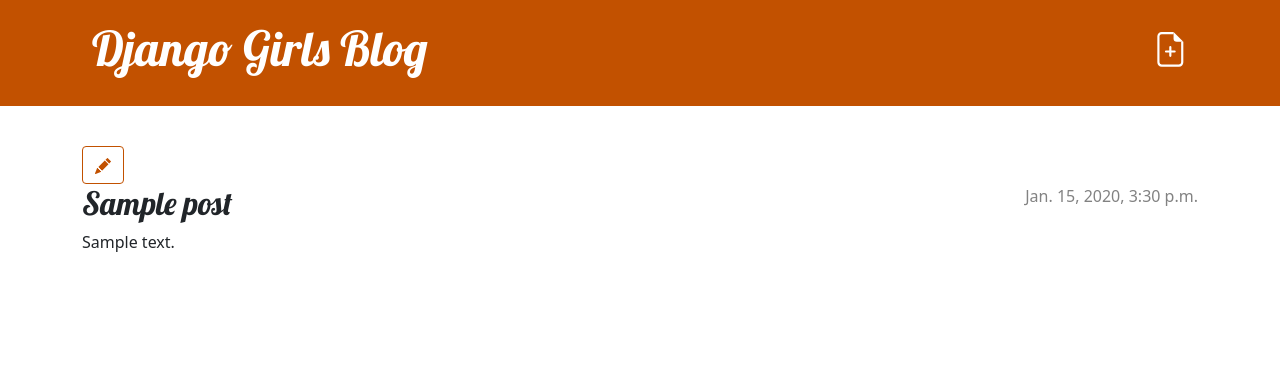
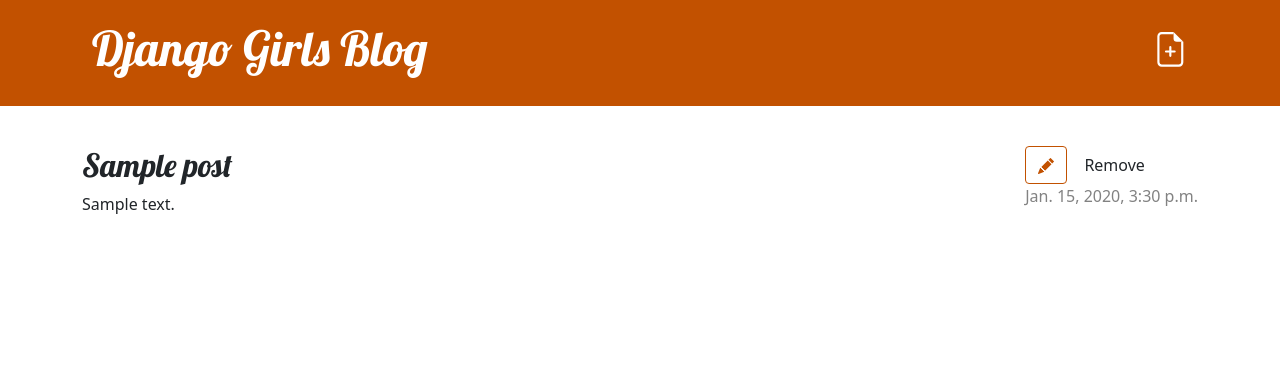
Before and after one commit to HarshaVTomy/my-first-blog, a Django app: page /post/1/ in a window 1280 px wide. Shown: the top 366 px of the page. Run offline with Django 3.2, Linux system fonts and the light colour scheme; a user stored in the database is signed in; tables that the repository leaves empty hold one stand-in row (values such as "Sample post").

Commit message:
Added views to create/edit blog post inside the site

```diff
--- a/blog/templates/blog/base.html
+++ b/blog/templates/blog/base.html
@@ -11,6 +11,7 @@
         <header class="page-header">
             <div class="container">
                 {% if user.is_authenticated %}
+                <a href="{% url 'post_draft_list' %}" class="top-menu"><span class="glyphicon glyphicon-edit"></span></a>
                 <a href="{% url 'post_new' %}" class="top-menu">
                     {% include './icons/file-earmark-plus.svg' %}
                 </a>
--- a/blog/templates/blog/post_detail.html
+++ b/blog/templates/blog/post_detail.html
@@ -1,19 +1,26 @@
 {% extends 'blog/base.html' %}
 
 {% block content %}
-<aside class="actions">
-    {% if user.is_authenticated %}
-    <a class="btn btn-secondary" href="{% url 'post_edit' pk=post.pk %}">
-      {% include './icons/pencil-fill.svg' %}
-    </a>
-    {% endif %}
-</aside>
     <article class="post">
+        <aside class="actions">
+        {% if user.is_authenticated %}
+            <a class="btn btn-secondary" href="{% url 'post_edit' pk=post.pk %}">
+                 {% include './icons/pencil-fill.svg' %}
+
+            </a>
+            <a class="btn btn-default" href="{% url 'post_remove' pk=post.pk %}"><span class="glyphicon glyphicon-remove"> Remove</span></a>
+
+        {% endif %}
         {% if post.published_date %}
-            <time class="date">
-                {{ post.published_date }}
-            </time>
+               <div class="date">
+                 {{ post.published_date }}
+               </div>
+        {% else %}
+              <a class="btn btn-default" href="{% url 'post_publish' pk=post.pk %}">Publish</a>
         {% endif %}
+        </aside>
+
+
         <h2>{{ post.title }}</h2>
         <p>{{ post.text|linebreaksbr }}</p>
     </article>
--- a/blog/urls.py
+++ b/blog/urls.py
@@ -6,4 +6,7 @@
     path('post/<int:pk>/', views.post_detail, name='post_detail'),
     path('post/new/', views.post_new, name='post_new'),
     path('post/<int:pk>/edit/', views.post_edit, name='post_edit'),
+    path('drafts/', views.post_draft_list, name='post_draft_list'),
+    path('post/<int:pk>/publish/', views.post_publish, name='post_publish'),
+    path('post/<int:pk>/remove/', views.post_remove, name='post_remove'),
 ]
--- a/blog/views.py
+++ b/blog/views.py
@@ -20,6 +20,7 @@
         if form.is_valid():
             post = form.save(commit=False)
             post.author = request.user
+
             post.save()
             return redirect('post_detail', pk=post.pk)
     else:
@@ -32,8 +33,20 @@
         if form.is_valid():
             post = form.save(commit=False)
             post.author = request.user
+
             post.save()
             return redirect('post_detail', pk=post.pk)
     else:
         form = PostForm(instance=post)
     return render(request, 'blog/post_edit.html', {'form': form})
+def post_draft_list(request):
+    posts = Post.objects.filter(published_date__isnull=True).order_by('created_date')
+    return render(request, 'blog/post_draft_list.html', {'posts': posts})
+def post_publish(request, pk):
+    post = get_object_or_404(Post, pk=pk)
+    post.publish()
+    return redirect('post_detail', pk=pk)
+def post_remove(request, pk):
+    post = get_object_or_404(Post, pk=pk)
+    post.delete()
+    return redirect('post_list')
```
Also changed, not shown: blog/templates/post_draft_list.html (added, +11 -0 lines).
